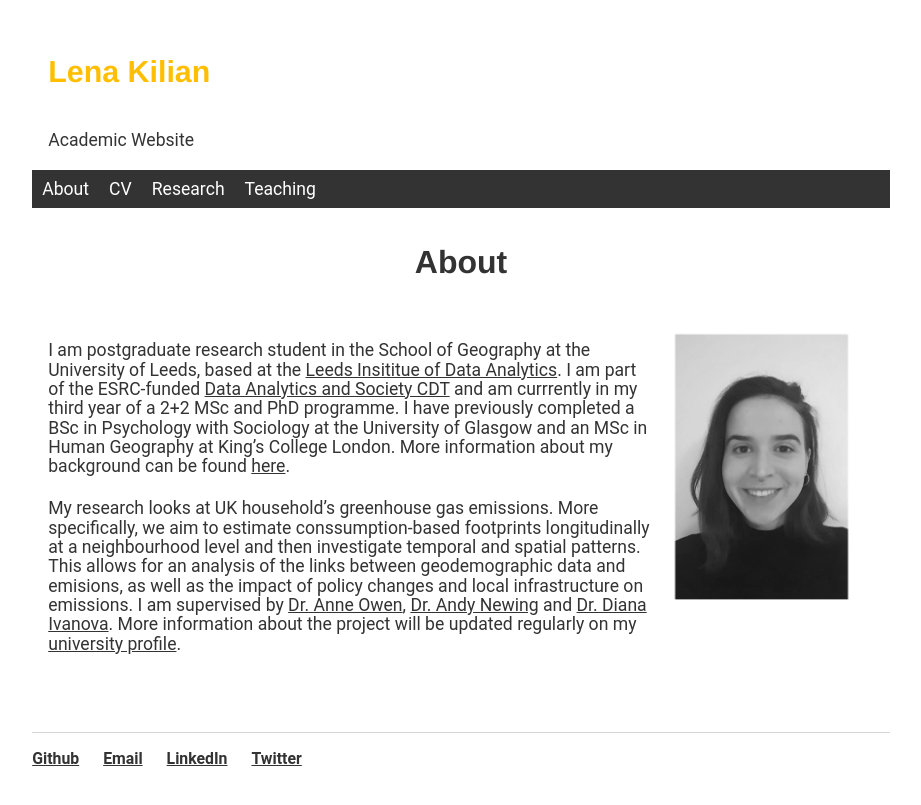
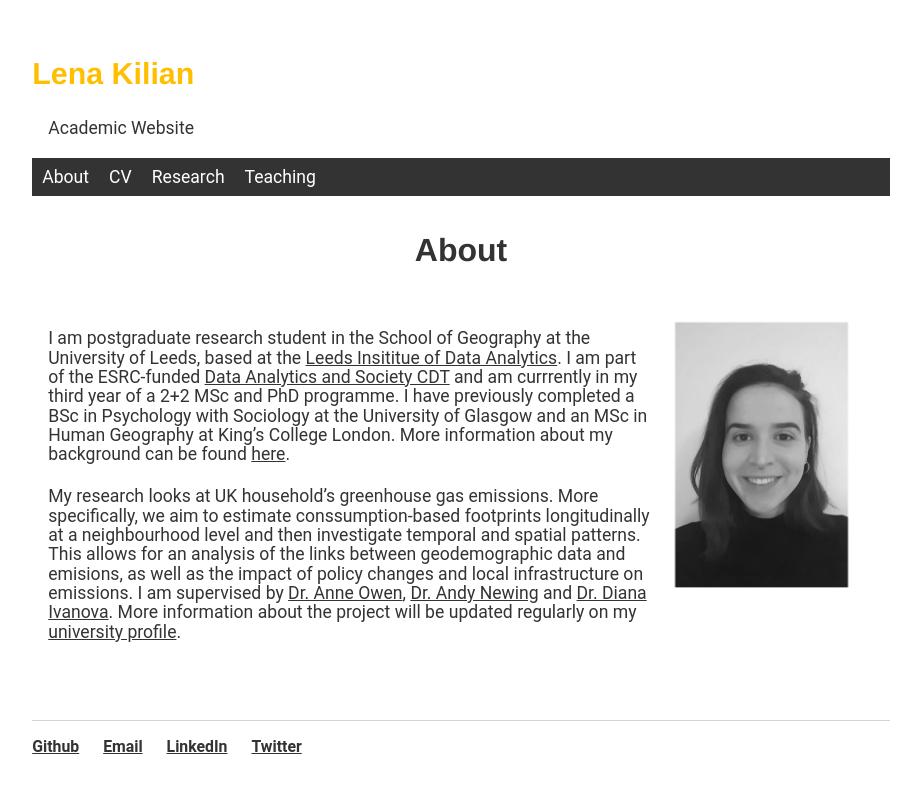
Before and after one commit to lena-kilian/lena-kilian.github.io, a Jekyll site: the page built from index.md, in a window 1280 px wide. Shown: the top 805 px of the page, without its empty margins (179-1100 px from the left). Built offline with Jekyll 4.4.1, drawn with Linux system fonts in a browser that asks for light colours; our own code applies the rules of GitHub Pages for plain Markdown files.

Commit message:
Update main.css

```diff
--- a/css/main.css
+++ b/css/main.css
@@ -118,7 +118,7 @@ h2 {
     font-size: 1.9em;
     font-family:'Helvetica';
     color: #ffbf00;
-    padding: 14px 16px;
+    padding: 16px 0px 0px 0px;
 }
 
 h3 {
```
